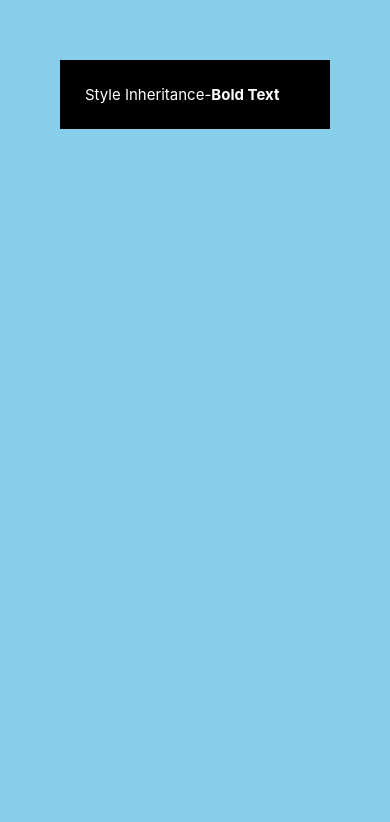
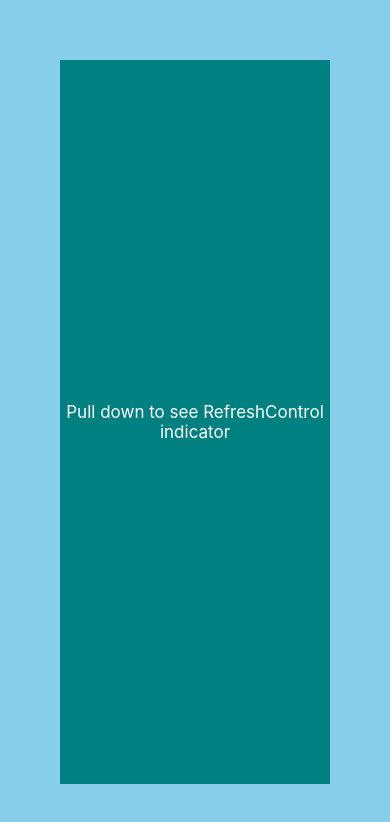
Before and after one commit to muazimmaqbool/React-Native-Tutorials, a React Native app: screen / in a window 390 px wide. Shown: the top 822 px of the page. Built offline with nearby package versions, Linux system fonts and the light colour scheme.

Commit message:
refresh control

```diff
--- a/App.js
+++ b/App.js
@@ -91,8 +91,8 @@ const App = () => {
           {/* <D_MultipleStyles/> */}
           {/* <E_BoxModel/> */}
           {/* <F_Shadows/> */}
-          <G_StyleInheritance/>
-          {/* <H_RefereshControl/> */}
+          {/* <G_StyleInheritance/> */}
+          <H_RefereshControl/>
           {/* <I_UseWindowDimensions/> */}
           {/* <J_Vibration/> */}
           {/* <K_Dimensions/> */}
--- a/Components/H_RefereshControl.jsx
+++ b/Components/H_RefereshControl.jsx
@@ -1,54 +1,70 @@
-import { RefreshControl, SafeAreaView, ScrollView, StyleSheet, Text, View } from 'react-native'
-import React, { useCallback, useState } from 'react'
+import {
+  RefreshControl,
+  SafeAreaView,
+  ScrollView,
+  StyleSheet,
+  Text,
+  View,
+} from "react-native";
+import React, { useCallback, useState } from "react";
 
 /*
 This component is used inside a ScrollView or ListView to add pull to refresh functionality.
 When the ScrollView is at scrollY: 0, swiping down triggers an onRefresh event.
 */
 const H_RefereshControl = () => {
-    const [isRefresh, setisRefresh] =useState(false);
+  const [isRefresh, setisRefresh] = useState(false);
 
-  const onRefreshFunc = () => {
+  const handleOnRefresh = () => {
     setisRefresh(true);
-    console.log("refreshing started")
+    console.log("refreshing started");
     setTimeout(() => {
       setisRefresh(false);
-      console.log("refreshing completed")
+      console.log("refreshing completed");
     }, 5000);
-  }
+  };
   return (
     <SafeAreaView style={styles.container}>
-        <ScrollView contentContainerStyle={styles.subContainer}
-        refreshControl={<RefreshControl refreshing={isRefresh} onRefresh={onRefreshFunc} />}>
-        <Text style={styles.text}>Pull down to see RefreshControl indicator</Text>
+      <ScrollView
+        contentContainerStyle={styles.subContainer}
+        refreshControl={
+          <RefreshControl refreshing={isRefresh} onRefresh={handleOnRefresh} />
+        }
+      >
+        <Text style={styles.text}>
+          Pull down to see RefreshControl indicator
+        </Text>
       </ScrollView>
     </SafeAreaView>
-  )
-}
+  );
+};
 /*
 Props accepted by RefreshControl:
  1) colors : only works on android
-        its accepts array of colors
+        its accepts array of colors (default color is black)
         example: colors={["red","blue"]} or colors={["red"]}
 2) size: only works on android exmaple: size={"large"}
+like this:  <RefreshControl colors={["blue"]} size={"large"} refreshing={isRefresh} onRefresh={handleOnRefresh} />
+
 and many more props: check here: https://reactnative.dev/docs/refreshcontrol
 
 */
 
-export default H_RefereshControl
+export default H_RefereshControl;
 
 const styles = StyleSheet.create({
-    container:{
-        flex:1,
+  container: {
+    flex: 1,
   },
-    subContainer:{
-        flex:1,
-        backgroundColor:"teal",
-       alignItems:"center",
-       justifyContent:"center",
+  subContainer: {
+    flex: 1,
+    backgroundColor: "teal",
+    alignItems: "center",
+    justifyContent: "center",
   },
-    text:{
-        fontSize:17,
-        color:"white",
-    }
-})
+  text: {
+    fontSize: 17,
+    color: "white",
+    textAlign:"center",
+  },
+});
```
Lines whose indentation alone changed are shown as unchanged.
